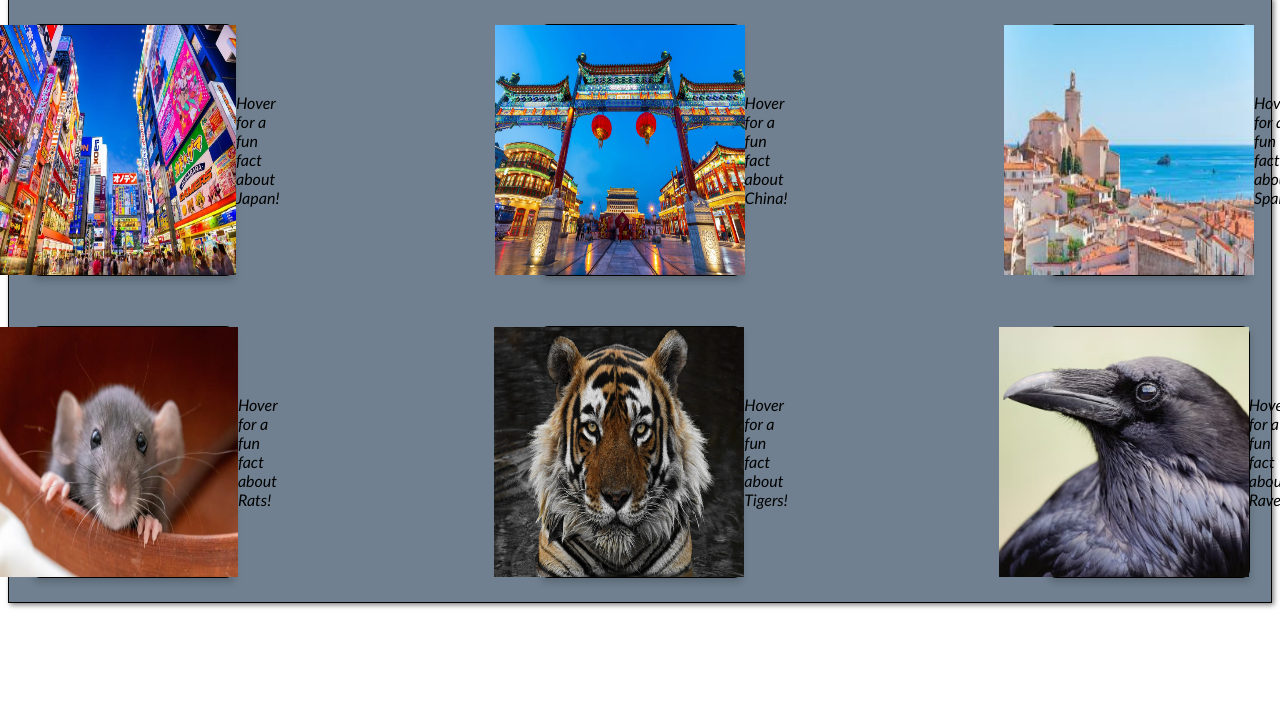
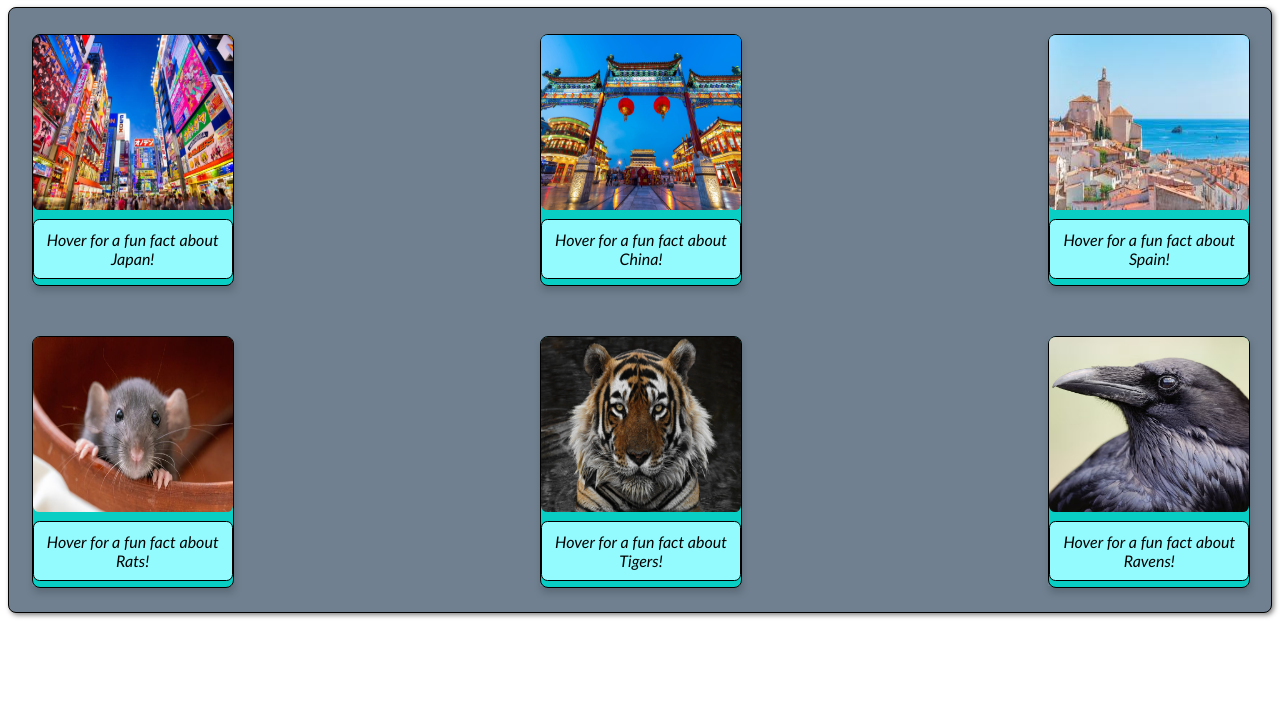
Before and after one commit to 312spartan/level-one, a plain HTML site: page css-recap/main-project/index.html in a window 1280 px wide. Shown: the part 94-800 px from the top of the page. Drawn offline with Linux system fonts and the light colour scheme.

Commit message:
Finally finished the CSS project

```diff
--- a/css-recap/main-project/index.html
+++ b/css-recap/main-project/index.html
@@ -19,7 +19,8 @@
         <div class="card">
             <div class="card-inner">
                 <div class="card-front">
-                    <img src="img/1201-0821_japan-book-things-to-do-pelago-large.webp" alt="Japan" id="image">
+                    <img src="img/1201-0821_japan-book-things-to-do-pelago-large.webp" alt="Japan" >
+
                     <p>Hover for a fun fact about Japan!</p>
                 </div>
                 <div class="card-back">Japan has the worlds oldest company! Kongo Gumi - 578 AD</div>
@@ -29,7 +30,8 @@
         <div class="card">
             <div class="card-inner">
                 <div class="card-front">
-                    <img src="img/Grayline-Beijing-Cover-Photo-scaled.webp" alt="China" id="image">
+                    <img src="img/Grayline-Beijing-Cover-Photo-scaled.webp" alt="China" >
+
                     <p>Hover for a fun fact about China!</p>
                 </div>
                 <div class="card-back">China has the worlds largest railway! 24,000mi in length!</div>
@@ -39,7 +41,7 @@
         <div class="card">
              <div class="card-inner">
                 <div class="card-front">
-                    <img src="img/images.jpg" alt="Spain" id="image">
+                    <img src="img/images.jpg" alt="Spain" >
                     <p>Hover for a fun fact about Spain!</p>
                 </div>
                 <div class="card-back">Spain has the worlds largest foodfight!</div>
@@ -49,7 +51,7 @@
         <div class="card">
             <div class="card-inner">
                 <div class="card-front">
-                    <img src="img/202504bec-202408pet-rat-names-1024x615.jpg" alt="Rat" id="image">
+                    <img src="img/202504bec-202408pet-rat-names-1024x615.jpg" alt="Rat">
                     <p>Hover for a fun fact about Rats!</p>
                 </div>
                 <div class="card-back">Rats laugh and express happiness!</div>
@@ -59,7 +61,7 @@
         <div class="card">
             <div class="card-inner">
                 <div class="card-front">
-                    <img src="img/Craig-Jones-Tigers-18-scaled.jpg" alt="Tiger" id="image">
+                    <img src="img/Craig-Jones-Tigers-18-scaled.jpg" alt="Tiger">
                     <p>Hover for a fun fact about Tigers!</p>
                 </div>
                 <div class="card-back">Tigers stripes are all unique!</div>
@@ -69,7 +71,7 @@
         <div class="card">
             <div class="card-inner">
                 <div class="card-front">
-                    <img src="img/close-up-of-raven-royalty-free-image-1666970625.jpg" alt="Raven" id="image">
+                    <img src="img/close-up-of-raven-royalty-free-image-1666970625.jpg" alt="Raven">
                     <p>Hover for a fun fact about Ravens!</p>
                 </div>
                 <div class="card-back">Ravens are able to problem solve!</div>
--- a/css-recap/main-project/style.css
+++ b/css-recap/main-project/style.css
@@ -12,6 +12,8 @@ body {
     border: 2px solid black;
     box-shadow: 2px 2px 2px rgba(0, 0, 0, 0.2);
     text-align: center;
+    border-radius: 0.5rem;
+    margin-bottom: 10px;
     background: rgb(16, 189, 145);
     color: white;
     padding: 20px;
@@ -26,6 +28,7 @@ body {
             grid-template-columns: 0.3fr 1fr 0.3fr;
             gap: 20px;
     border: solid 1px black;
+    border-radius: 0.5rem;
     flex-direction: row;
     grid-auto-rows: auto;
 }
@@ -33,9 +36,6 @@ body {
 .grid-container .card {
     flex-grow: 20px;
     align-self: center;
-}
-
-.card {
     width: 200px;
     height: 250px;
     margin: 1rem auto;
@@ -44,6 +44,16 @@ body {
     box-shadow: 2px 6px 8px rgba(0, 0, 0, 0.2);
     position: relative;
 }
+
+/* .card {
+    width: 200px;
+    height: 250px;
+    margin: 1rem auto;
+    perspective: 1000px;
+    cursor: pointer;
+    box-shadow: 2px 6px 8px rgba(0, 0, 0, 0.2);
+    position: relative;
+} */
 
 .card-inner {
     position: relative;
@@ -57,7 +67,16 @@ body {
     transform: rotateY(180deg);
 }
 
-.card-front,
+.card-front {
+    position: absolute;
+    width: 100%;
+    height: 100%;
+    backface-visibility: hidden;
+    display: flex;
+    /* align-items: center; */
+    text-align: center;
+    border-radius: 0.5rem;
+}
 .card-back {
     position: absolute;
     width: 100%;
@@ -70,7 +89,7 @@ body {
 }
 
 .card-front {
-    background: slategray;
+    background: rgb(8, 206, 196);
     border: 1px solid black;
 }
 
@@ -86,7 +105,19 @@ body {
     background: lightgray;
 } */
 
-#image {
-    width: 250px;
-    height: 250px;
+.card img {
+    width: 200px;
+    height: 175px;
+    top: 2px;
+    border-radius: 0.4rem;
 }
+
+.card p {
+    position: absolute;
+    justify-content: center;
+    bottom: -10px;
+    border: solid 1.5px black;
+    background: rgb(147, 250, 253);
+    padding: 10px;
+    border-radius: 0.4rem;
+}
```
